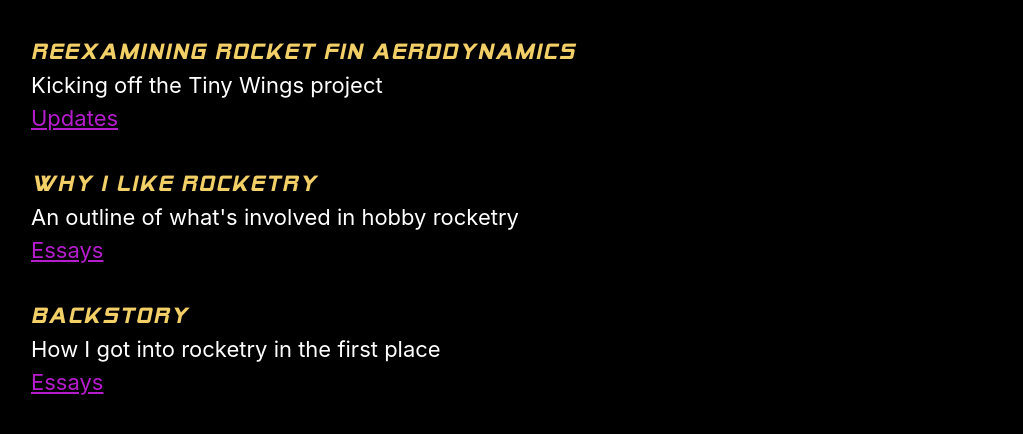
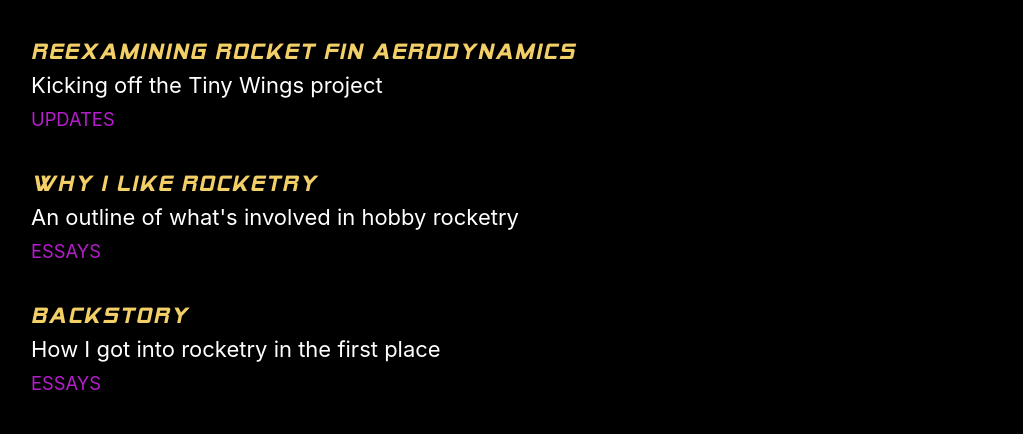
Before and after one commit to rocketlabdelta/rocketlabdelta.com, a Jekyll site: the page built from blog.html, in a window 1280 px wide. Shown: the part 215-649 px from the top of the page, without its empty margins (125-1148 px from the left). Built offline with Jekyll 4.4.1, drawn with Linux system fonts in a browser that asks for light colours.

Commit message:
Improving post listing styles

```diff
--- a/assets/css/main.scss
+++ b/assets/css/main.scss
@@ -166,17 +166,9 @@
   display: block;
 }
 
-.post-listing {
-  margin: 0;
-  padding: 0;
-
-  .post-summary {
-    list-style-type: none;
-    margin-bottom: 1.5em;
-  }
-
 .post-link {
   color: $theme-text-color;
+  display: block;
   text-decoration: none;
 
   &:visited {
@@ -185,6 +177,34 @@
 
   &:hover {
     color: $theme-text-color;
+  }
+}
+
+.post-listing {
+  margin: 0;
+  padding: 0;
+}
+
+.post-summary {
+  list-style-type: none;
+  margin-bottom: 1.5em;
+}
+
+.post-tags {
+  margin: 0;
+  padding: 0;
+
+  li {
+    display: inline;
+  }
+}
+
+.post-tag {
+  text-decoration: none;
+  text-transform: uppercase;
+
+  &:hover {
+    text-decoration: underline;
   }
 }
 
@@ -198,7 +218,6 @@
 
   &:hover {
     color: $theme-active-color;
-    }
   }
 }
 
--- a/blog.html
+++ b/blog.html
@@ -12,11 +12,15 @@
       {{ post.description }}
     </a>
 
-    <nav class="post-tags">
+    <nav>
+      <ul class="post-tags">
       {% assign sortedCategories = post.categories | sort %}
       {% for category in sortedCategories %}
-      <a class="post-tag" href="{{ site.base_url }}/{{ category }}">{{ category | capitalize }}</a>
+      <li>
+        <a class="post-tag" href="{{ site.base_url }}/{{ category }}"><small>{{ category }}</small></a>
+      </li>
       {% endfor %}
+      </ul>
     </nav>
   </li>
   {% endfor %}
```
Also changed, not shown: _posts/2020-01-26-tiny-wings-kickoff.md (+4 -2 lines). Lines whose indentation alone changed are shown as unchanged.
